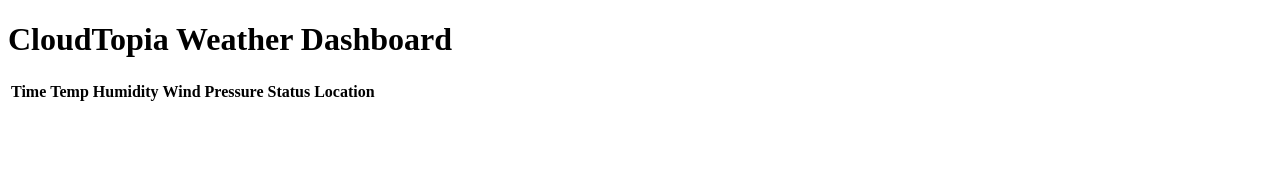
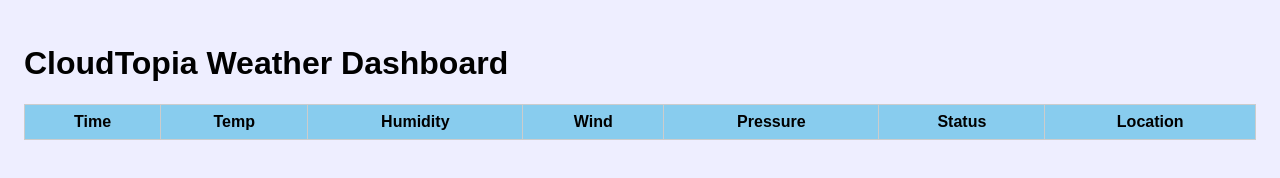
Before and after one commit to phya-williams/cloudtopia-4, a plain HTML site: page html-dashboard/index.html in a window 1280 px wide. Drawn offline with Linux system fonts and the light colour scheme.

Commit message:
Update style.css

```diff
--- a/html-dashboard/style.css
+++ b/html-dashboard/style.css
@@ -1 +1,4 @@
-allalla
+body { font-family: sans-serif; background: #eef; padding: 1rem; }
+table { width: 100%; border-collapse: collapse; margin-top: 1rem; }
+th, td { border: 1px solid #ccc; padding: 0.5rem; text-align: center; }
+th { background-color: #88ccee; }
```
